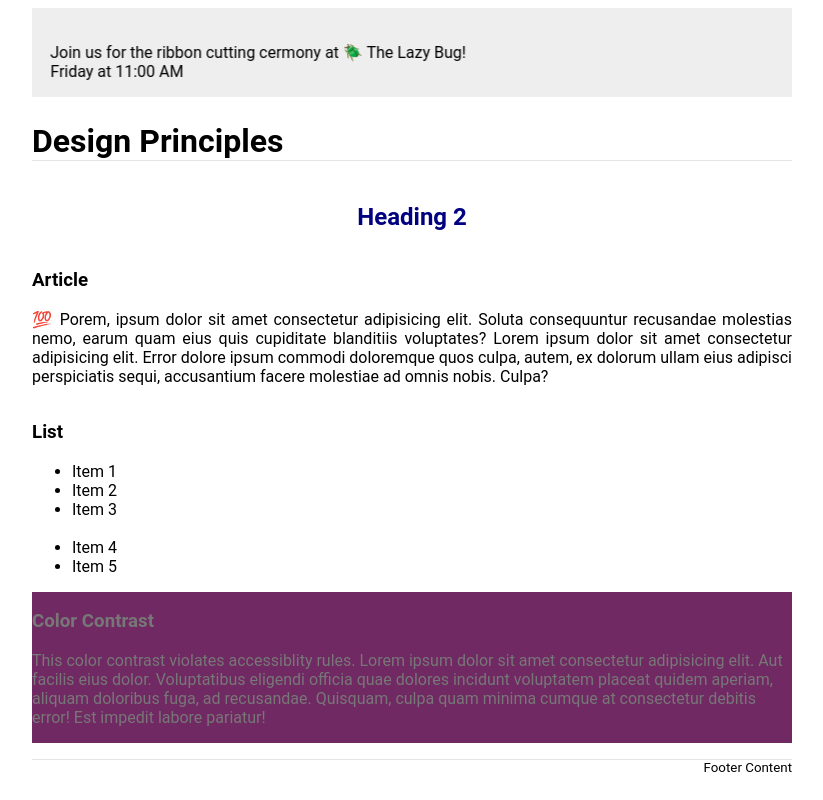
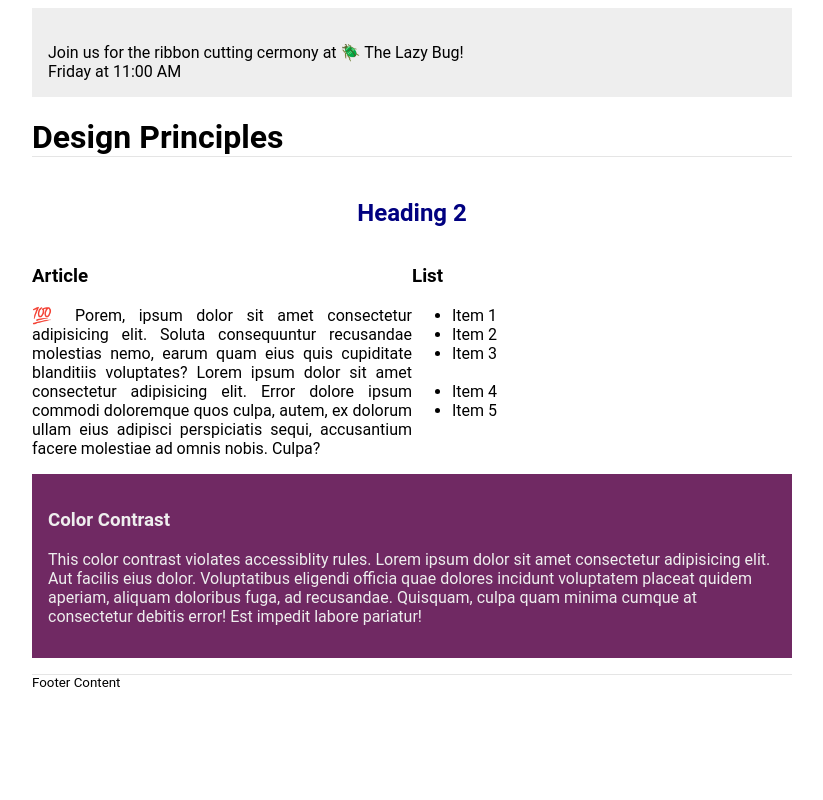
Before and after one commit to donumeh/wdd131, a plain HTML site: page week03/design.html in a window 1280 px wide. Shown: the whole page, without its empty margins (228-1051 px from the left). Drawn offline with Linux system fonts and the light colour scheme.

Commit message:
week03 design concepts

```diff
--- a/week03/design.html
+++ b/week03/design.html
@@ -10,7 +10,7 @@
 </head>
 <body>
     <header>
-    <marquee behavior="alternate" direction="right"><br>Join us for the ribbon cutting cermony at 🪲 The Lazy Bug!<br>Friday at 11:00 AM</marquee>
+    <div class="banner"><br>Join us for the ribbon cutting cermony at 🪲 The Lazy Bug!<br>Friday at 11:00 AM</div>
     <h1>Design Principles</h1>
     </header>
     <main>
--- a/week03/styles/design.css
+++ b/week03/styles/design.css
@@ -9,7 +9,7 @@ footer {
 	margin: 0 auto;
 }
 
-marquee {
+.banner {
 	padding: 1rem;
 	background-color: #eee;
 }
@@ -20,11 +20,13 @@ h1 {
 
 main {
 	display: grid;
+	grid-template-columns: 1fr 1fr;
 }
 
 h2 {
 	color: navy;
 	text-align: center;
+	grid-column: 1 / 3;
 }
 
 article p {
@@ -32,13 +34,19 @@ article p {
 }
 
 .callout {
-	color: #777;
+	color: #eee;
 	background-color: #702963;
+	padding: 1rem;
+	grid-column: 1 / 3;
+}
+
+.callout h2 {
+	text-align: left;
 }
 
 footer {
 	margin-top: 1rem;
 	border-top: 1px solid rgba(0, 0, 0, 0.1);
 	font-size: smaller;
-	text-align: right;
+	text-align: left;
 }
```
